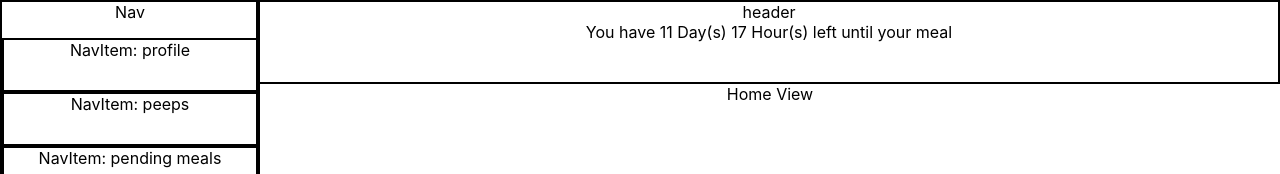
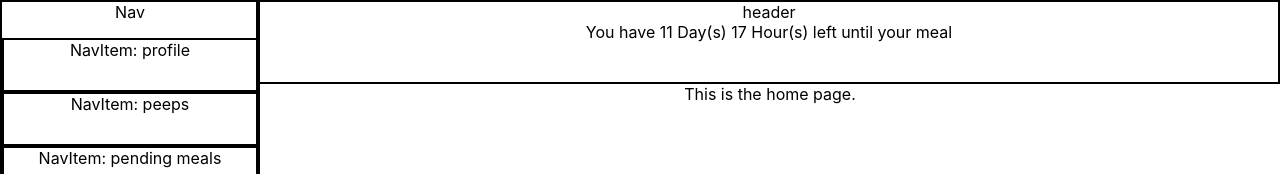
Before and after one commit to bist333/Dinnerbell, a React (Create React App) app: page / in a window 1280 px wide. Shown: the top 174 px of the page. Built offline with nearby package versions, Linux system fonts and the light colour scheme.

Commit message:
Added view and component for home

```diff
--- a/src/Components/View.js
+++ b/src/Components/View.js
@@ -4,6 +4,7 @@ import styled from 'styled-components';
 import Meals from './Views/Meals/Meals';
 import Peeps from './Views/Peeps/Peeps';
 import Profile from './Views/Profile/Profile';
+import Home from './Views/Home/Home';
 
 import VIEWSTATES from '../Common/viewStates';
 
@@ -16,7 +17,7 @@ class View extends Component {
     renderView() {
         switch (this.props.viewState) {
             case VIEWSTATES.HOME:
-                return <div>Home View</div>;
+                return <Home/>;
             case VIEWSTATES.MEALS:
                 return <Meals/>;
             case VIEWSTATES.PEEPS:
--- /dev/null
+++ b/src/Components/Views/Home/Home.js
@@ -0,0 +1,20 @@
+import React, { Component } from 'react';
+import styled from 'styled-components';
+
+
+const ScMeals = styled.div`
+    text-align: center;
+`;
+
+
+class Home extends Component {
+    render() {
+        return (
+            <ScMeals>
+                This is the home page.
+            </ScMeals>
+        );
+    }
+}
+
+export default Home;
```
